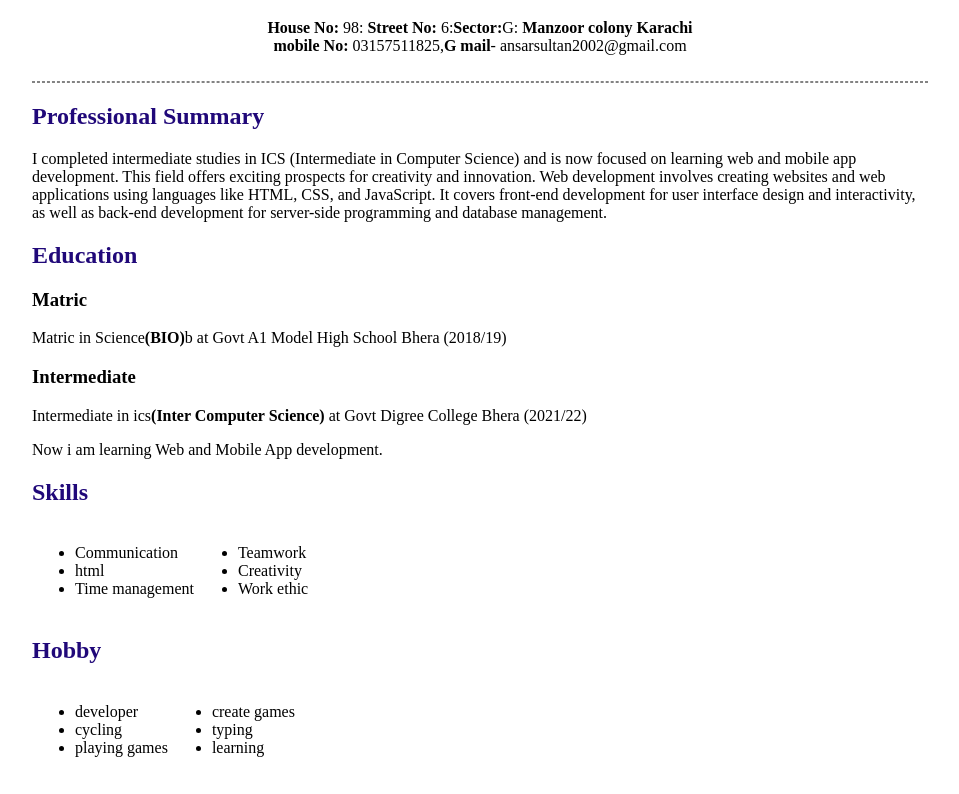
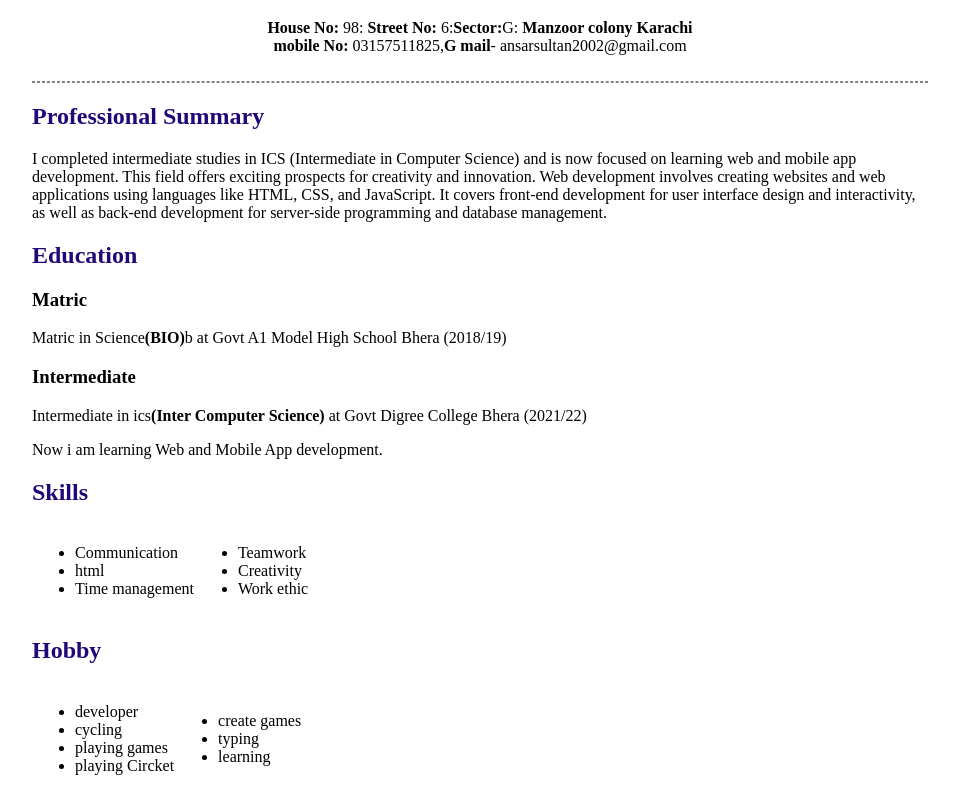
Before and after one commit to ansarSultan999/assignment2, a plain HTML site: page index.html in a window 1280 px wide. Shown: the part 62-856 px from the top of the page, without its empty margins (160-1119 px from the left). Drawn offline with Linux system fonts and the light colour scheme.

Commit message:
update hobby in my resume code

```diff
--- a/index.html
+++ b/index.html
@@ -72,6 +72,7 @@
                 <li>developer</li>
                 <li>cycling</li>
                 <li>playing games</li>
+                <li>playing Circket</li>
             </ul>
            </td>
            <td>
```
